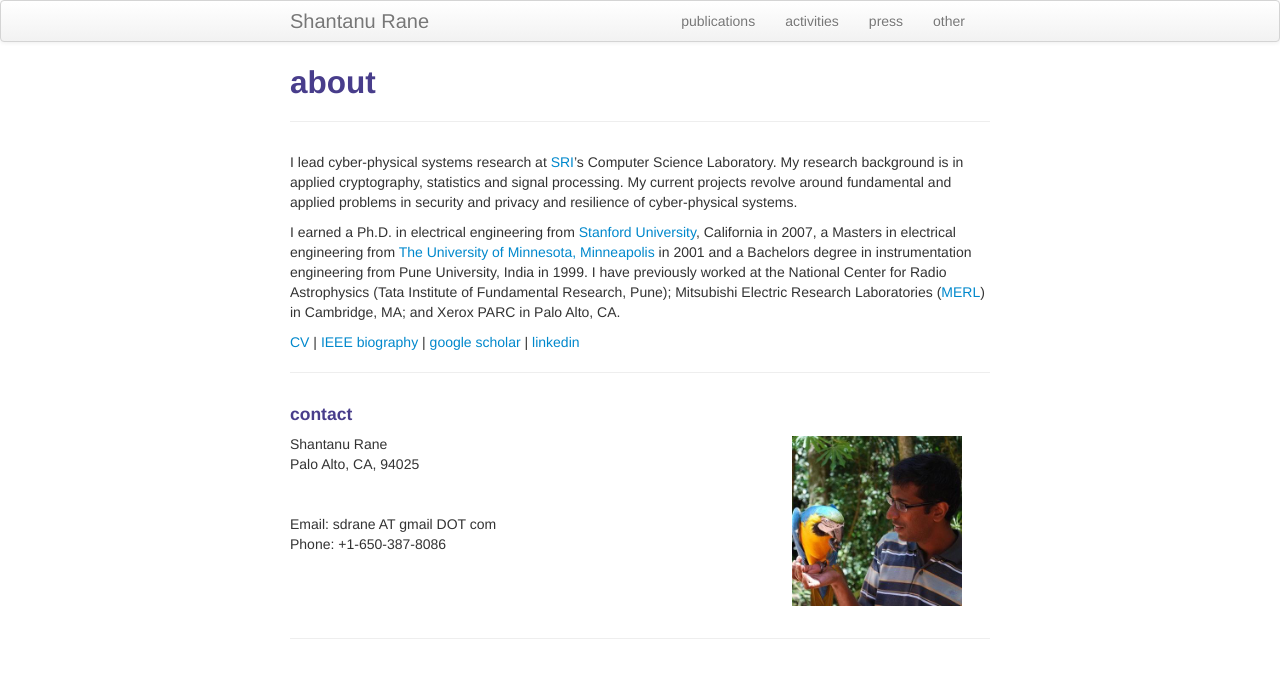
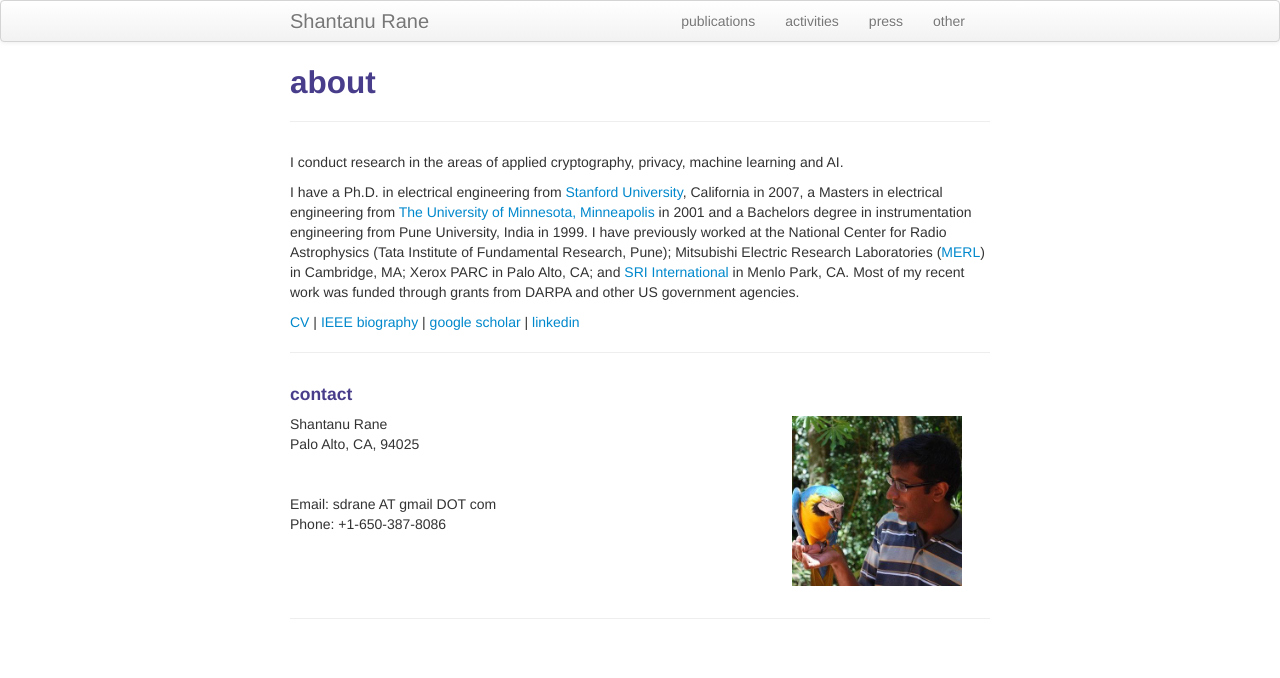
Before and after one commit to shantanudrane/shantanudrane.github.io, a Jekyll site: the page built from index.md, in a window 1280 px wide. Shown: the top 678 px of the page. Built offline with Jekyll 4.4.1, drawn with Linux system fonts in a browser that asks for light colours.

Commit message:
Revise about page content
Updated the description and research focus. Added details about previous work and funding sources.

```diff
--- a/index.md
+++ b/index.md
@@ -1,16 +1,12 @@
 ---
 layout: page
 title: about
-description: Shantanu Rane is a researcher in security and privacy at the Palo Alto Research Center.
+description: Shantanu Rane is a researcher in security and privacy.
 ---
 
-I lead cyber-physical systems research at [SRI](https://www.sri.com)'s Computer Science Laboratory. My research background is in applied cryptography, statistics and signal processing. My current projects revolve around fundamental and applied problems in security and privacy and resilience of cyber-physical systems.
+I conduct research in the areas of applied cryptography, privacy, machine learning and AI.
 
-I earned a Ph.D. in electrical engineering from [Stanford
-University](https://www.stanford.edu), California in 2007, a Masters in
-electrical engineering from
-[The University of Minnesota, Minneapolis](https://www.umn.edu) in 2001 and a
-Bachelors degree in instrumentation engineering from Pune University, India in 1999. I have previously worked at the National Center for Radio Astrophysics (Tata Institute of Fundamental Research, Pune); Mitsubishi Electric Research Laboratories ([MERL](http://www.merl.com)) in Cambridge, MA; and Xerox PARC in Palo Alto, CA.
+I have a Ph.D. in electrical engineering from [Stanford University](https://www.stanford.edu), California in 2007, a Masters in electrical engineering from [The University of Minnesota, Minneapolis](https://www.umn.edu) in 2001 and a Bachelors degree in instrumentation engineering from Pune University, India in 1999. I have previously worked at the National Center for Radio Astrophysics (Tata Institute of Fundamental Research, Pune); Mitsubishi Electric Research Laboratories ([MERL](http://www.merl.com)) in Cambridge, MA; Xerox PARC in Palo Alto, CA; and [SRI International](https://www.sri.com) in Menlo Park, CA. Most of my recent work was funded through grants from DARPA and other US government agencies.
 
 [CV](assets/docs/2022-03-Shantanu-Rane-Brief-CV.pdf) \| [IEEE biography](pages/ieeebio.md) \| [google scholar](https://scholar.google.com/citations?user=vE8fYtIAAAAJ&hl=en) \| [linkedin](https://www.linkedin.com/in/shantanu-rane-research/) <br/>
 
```
